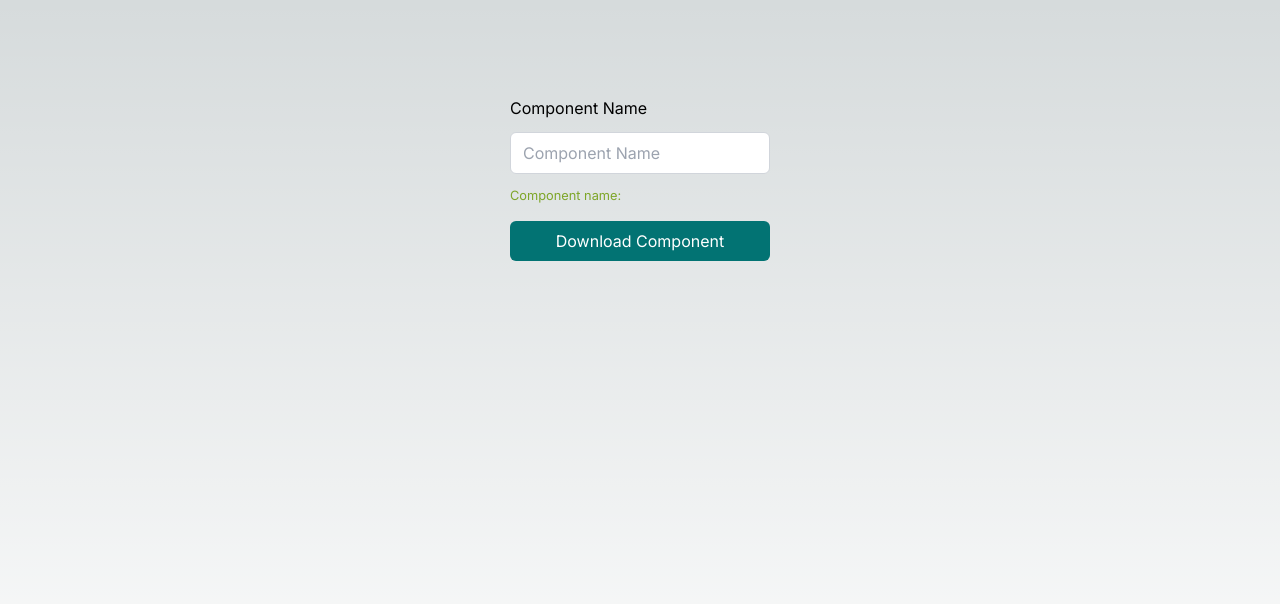
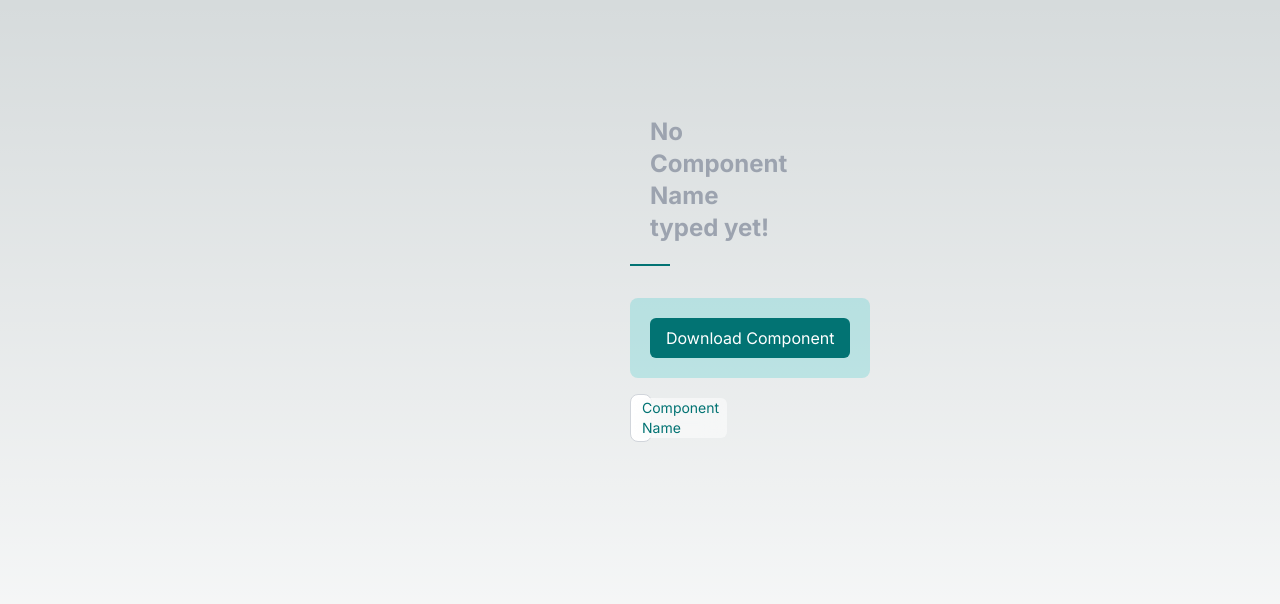
Before and after one commit to diarcastro/drupal-sdc-generator, a Next.js app: page / in a window 1280 px wide. Shown: the top 604 px of the page. Built offline with nearby package versions, Linux system fonts and the light colour scheme.

Commit message:
Improving UI

```diff
--- a/src/app/components/SDCGenerator.tsx
+++ b/src/app/components/SDCGenerator.tsx
@@ -1,6 +1,7 @@
 'use client';
 
 import {
+  Fragment,
   SyntheticEvent,
   useContext,
 } from 'react';
@@ -32,29 +33,59 @@
   };
 
   return (
-    <form className="max-w-3xl flex flex-col gap-4" onSubmit={onDownloadComponent}>
-      <div className="flex flex-col gap-3">
-        <label className="label">
-          <span className="label-text">Component Name</span>
-        </label>
+    <form className="max-w-5 xl flex flex-row gap-4 w-full flex-wrap items-start" onSubmit={onDownloadComponent}>
+      <header className="w-full p-5 border-b-2 border-pine-green flex flex-row justify-between mb-4 items-center">
+        {
+          componentName && (
+            <Fragment>
+              <h1 className="text-2xl font-bold text-pine-green flex flex-row gap-4 items-center">
+                {componentName}
+                <span className="text-xs bg-gray-200 font-normal rounded-md p-1">
+                  &lt;
+                  {StringHelper.toKebabCase(componentName)}
+                  &gt;
+                </span>
+              </h1>
+              <div className="text-pine-green text-sm">
+                status
+              </div>
+            </Fragment>
+          )
+        }
+        {
+          !componentName && (
+            <Fragment>
+              <h1 className="text-2xl font-bold text-gray-400">
+                No Component Name typed yet!
+              </h1>
+            </Fragment>
+          )
+        }
+      </header>
+      <aside className="w-74 bg-robin-egg-blue/20 rounded-lg p-5 h-auto">
         <input
-          type="text"
-          placeholder="Component Name"
-          className="px-3 py-2 rounded-md border border-gray-300 focus:outline-none focus:border-pine-green"
-          value={componentName}
-          onChange={(e) => setComponentName(e.target.value)}
+          type="submit"
+          onClick={onDownloadComponent}
+          className="bg-pine-green hover:bg-pine-green text-white py-2 px-4 rounded-md w-full cursor-pointer"
+          value="Download Component"
         />
-
-        <small className="text-olive-drab">
-          Component name: <strong>{StringHelper.toKebabCase(componentName)}</strong>
-        </small>
-      </div>
-      <input
-        type="submit"
-        onClick={onDownloadComponent}
-        className="bg-pine-green hover:bg-pine-green text-white py-2 px-4 rounded-md"
-        value="Download Component"
-      />
+      </aside>
+      <section className="grow">
+        <div className="relative">
+          <input
+            type="text" id="componentName"
+            value={componentName}
+            onChange={(e) => setComponentName(e.target.value)}
+            className="block px-2.5 pb-2.5 pt-4 w-full text-sm text-gray-900 bg-white rounded-lg border border-gray-300 appearance-none dark:text-white dark:border-gray-600 dark:focus:border-olive-drab focus:outline-none focus:ring-0 focus:border-olive-drab peer"
+            placeholder=" "
+          />
+          <label
+            htmlFor="componentName"
+            className="absolute text-sm rounded-md text-pine-green dark:text-gray-400 duration-300 transform -translate-y-4 scale-75 top-2 z-10 origin-[0] bg-white/50 backdrop-blur-md dark:bg-gray-900 px-2 peer-focus:px-2 peer-focus:text-olive-drab peer-focus:dark:text-blue-500 peer-placeholder-shown:scale-100 peer-placeholder-shown:-translate-y-1/2 peer-placeholder-shown:top-1/2 peer-focus:top-2 peer-focus:scale-75 peer-focus:-translate-y-4 rtl:peer-focus:translate-x-1/4 rtl:peer-focus:left-auto start-1">
+            Component Name
+          </label>
+        </div>
+      </section>
     </form>
   );
 };
```
